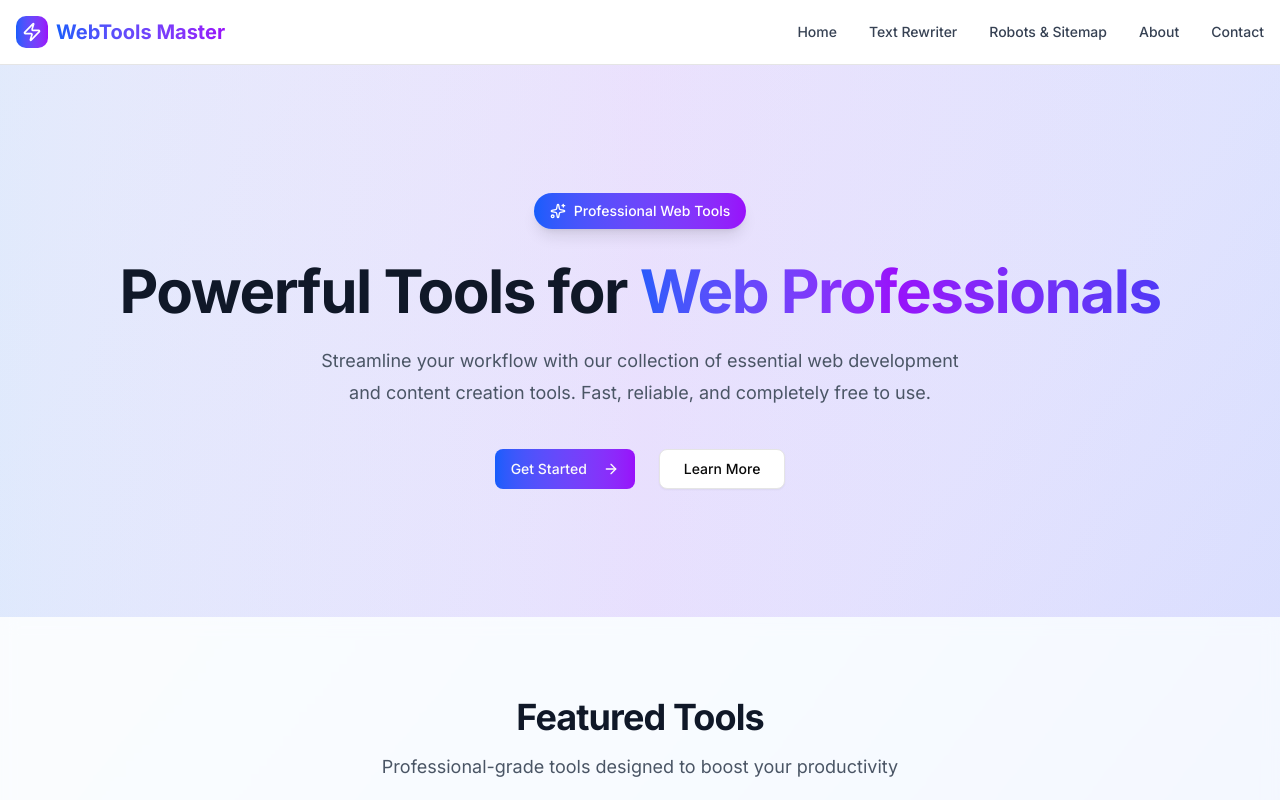
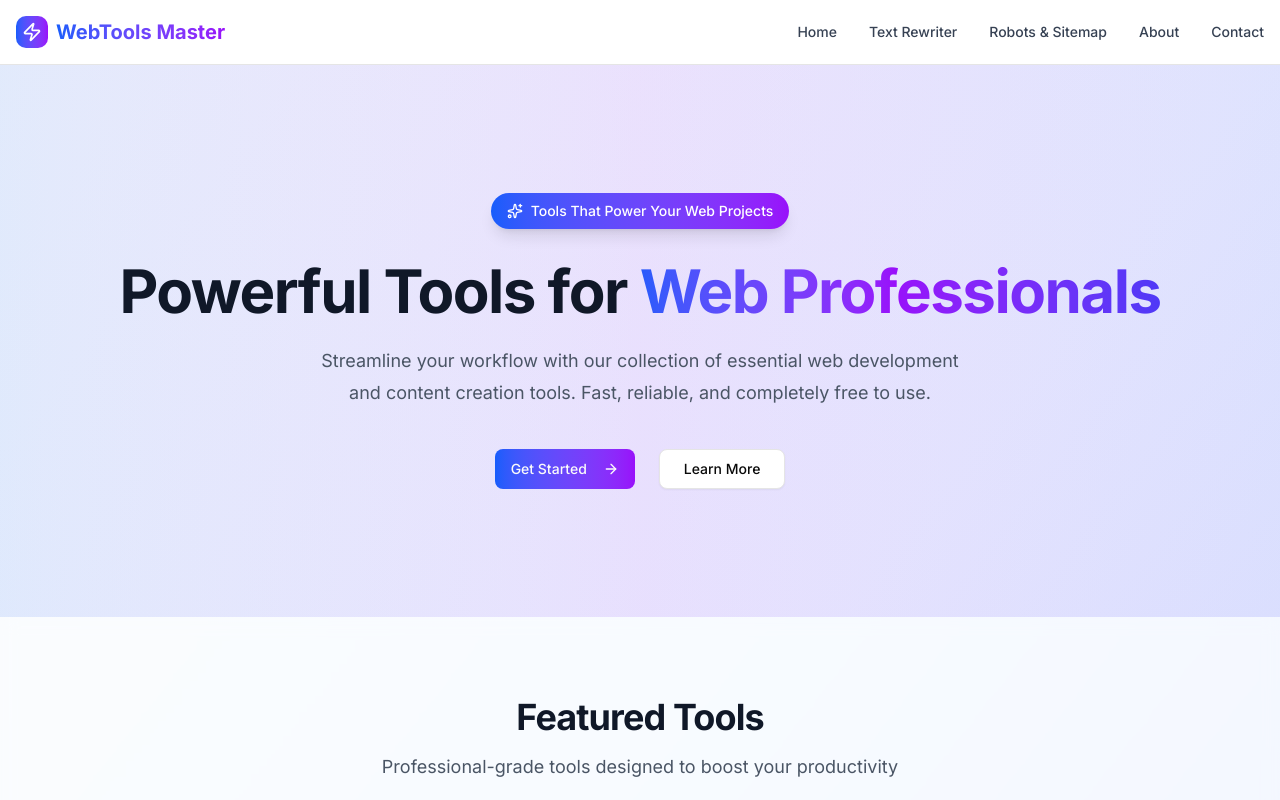
Before and after one commit to samehfathy2/intravelt, a Next.js app: page / in a window 1280 px wide. Shown: the top 800 px of the page. Built offline with nearby package versions, Linux system fonts and the light colour scheme.

Commit message:
Update page.tsx

```diff
--- a/src/app/page.tsx
+++ b/src/app/page.tsx
@@ -13,7 +13,7 @@ export default function HomePage() {
           <div className="text-center">
             <div className="inline-flex items-center rounded-full bg-gradient-to-r from-blue-600 to-purple-600 px-4 py-2 text-sm font-medium text-white shadow-lg">
               <Sparkles className="mr-2 h-4 w-4" />
-              Professional Web Tools
+              Tools That Power Your Web Projects
             </div>
             <h1 className="mt-8 text-4xl font-bold tracking-tight text-gray-900 sm:text-6xl">
               Powerful Tools for
```
